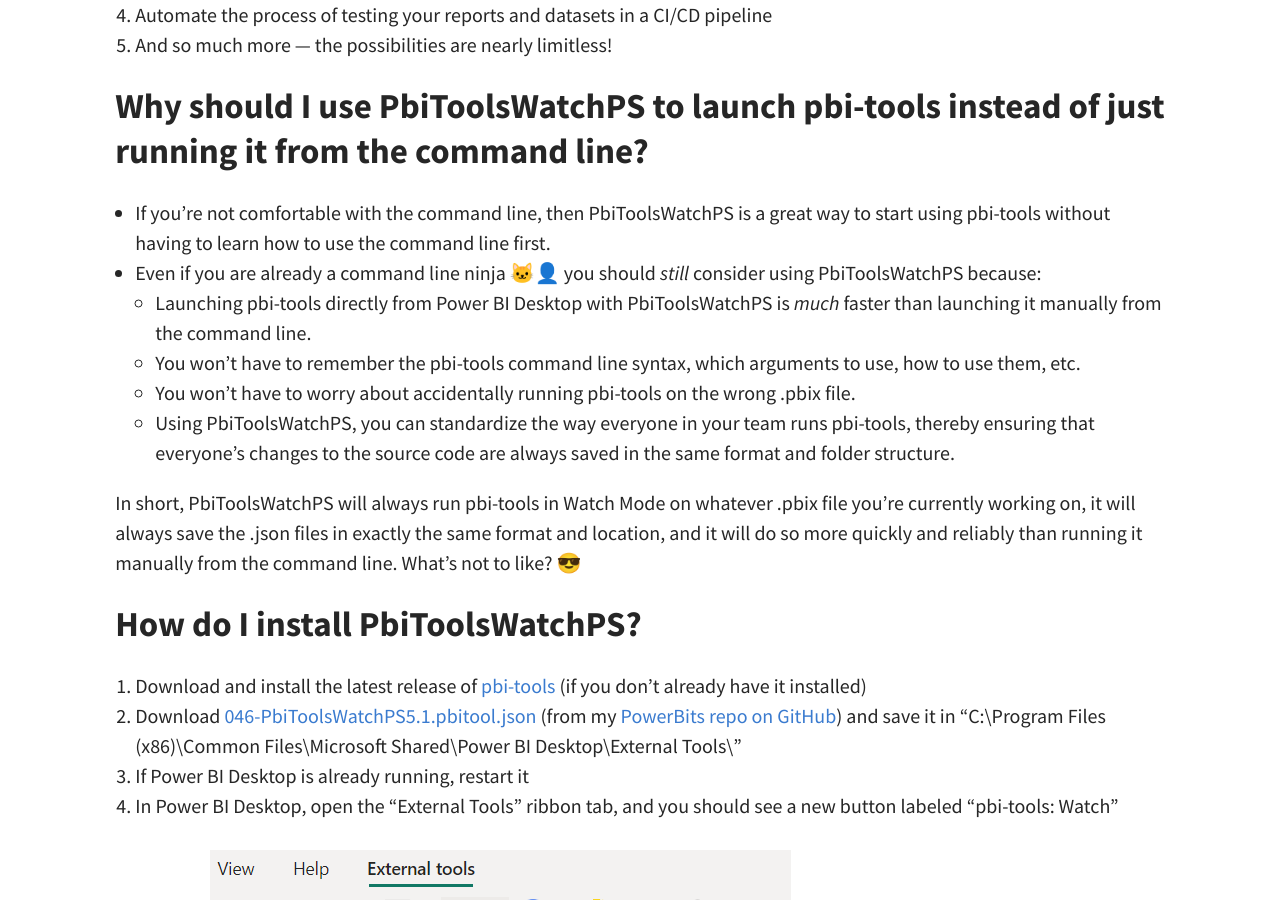
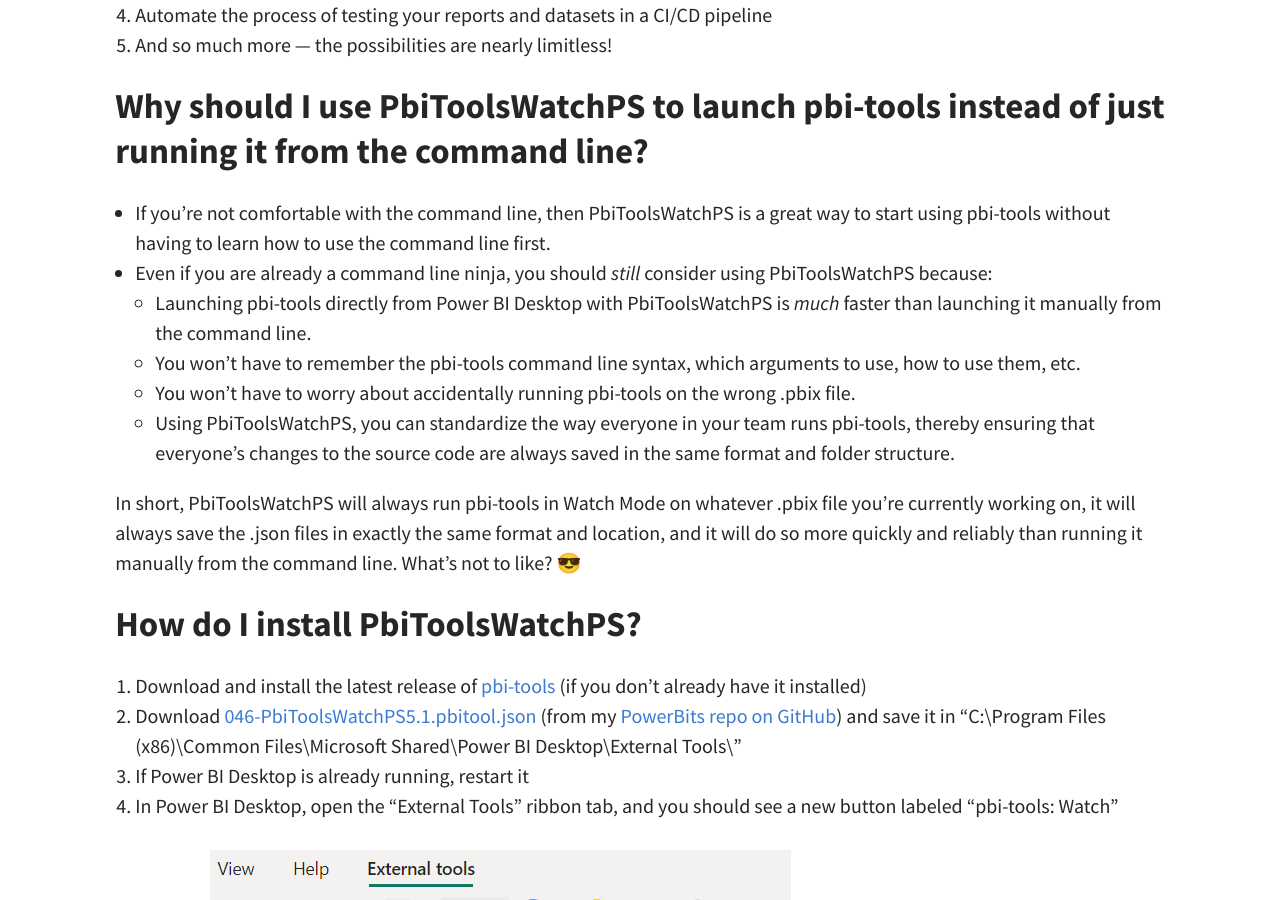
Before and after one commit to DataVolumeXYZ/DataVolumeXYZ, a Jekyll site: the page built from _posts/2023-03-20-external-tool-PbiToolsWatchPS.md, in a window 1280 px wide and 900 px high, scrolled down 1302 px. Built offline with Jekyll 4.4.1, drawn with Linux system fonts in a browser that asks for light colours.

```diff
--- a/_posts/2023-03-20-external-tool-PbiToolsWatchPS.md
+++ b/_posts/2023-03-20-external-tool-PbiToolsWatchPS.md
@@ -32,7 +32,7 @@ For example, if you have a .pbix file called "MyReport.pbix" inside a folder cal
 ## Why should I use PbiToolsWatchPS to launch pbi-tools instead of just running it from the command line?
 
 * If you're not comfortable with the command line, then PbiToolsWatchPS is a great way to start using pbi-tools without having to learn how to use the command line first.
-* Even if you are already a command line ninja 🐱‍👤 you should _still_ consider using PbiToolsWatchPS because:
+* Even if you are already a command line ninja, you should _still_ consider using PbiToolsWatchPS because:
   * Launching pbi-tools directly from Power BI Desktop with PbiToolsWatchPS is *much* faster than launching it manually from the command line.
   * You won't have to remember the pbi-tools command line syntax, which arguments to use, how to use them, etc.
   * You won't have to worry about accidentally running pbi-tools on the wrong .pbix file.
```
